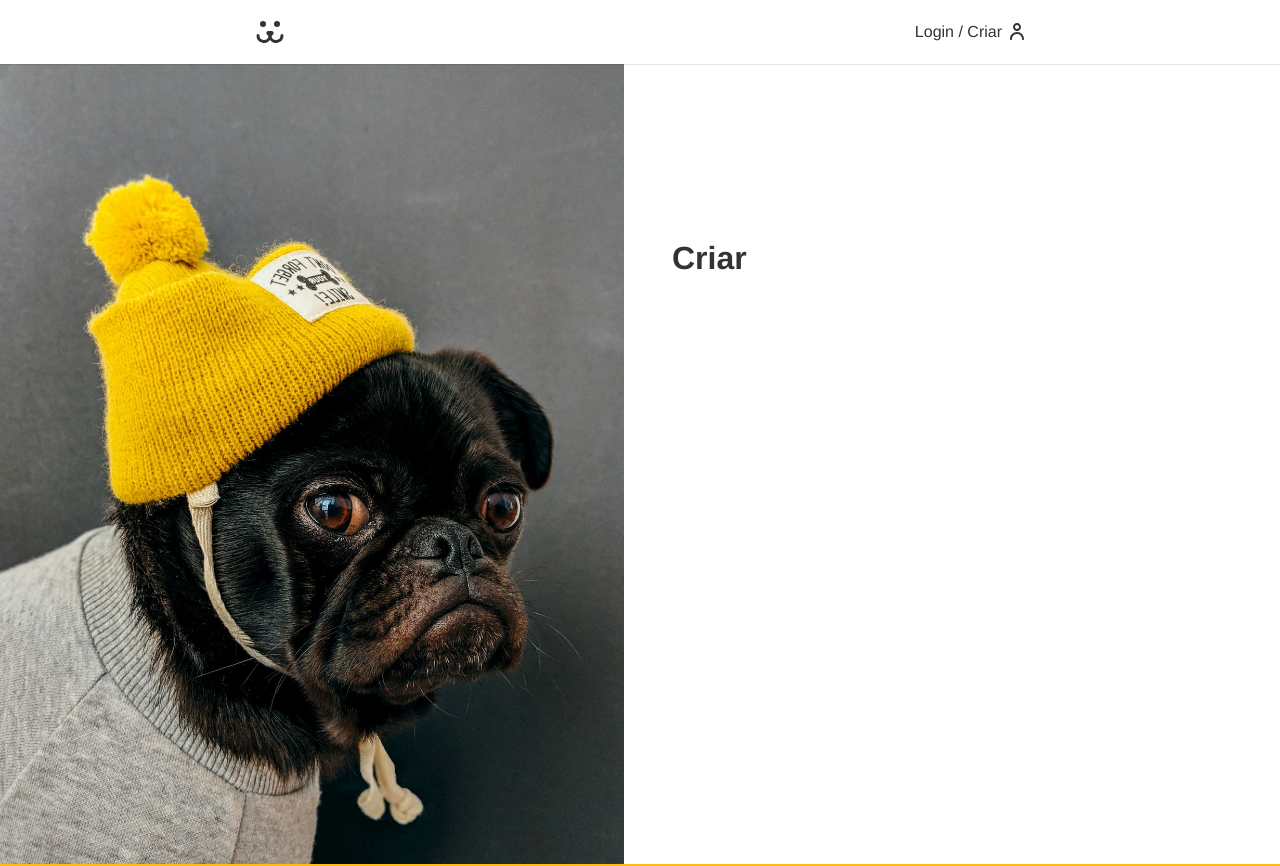
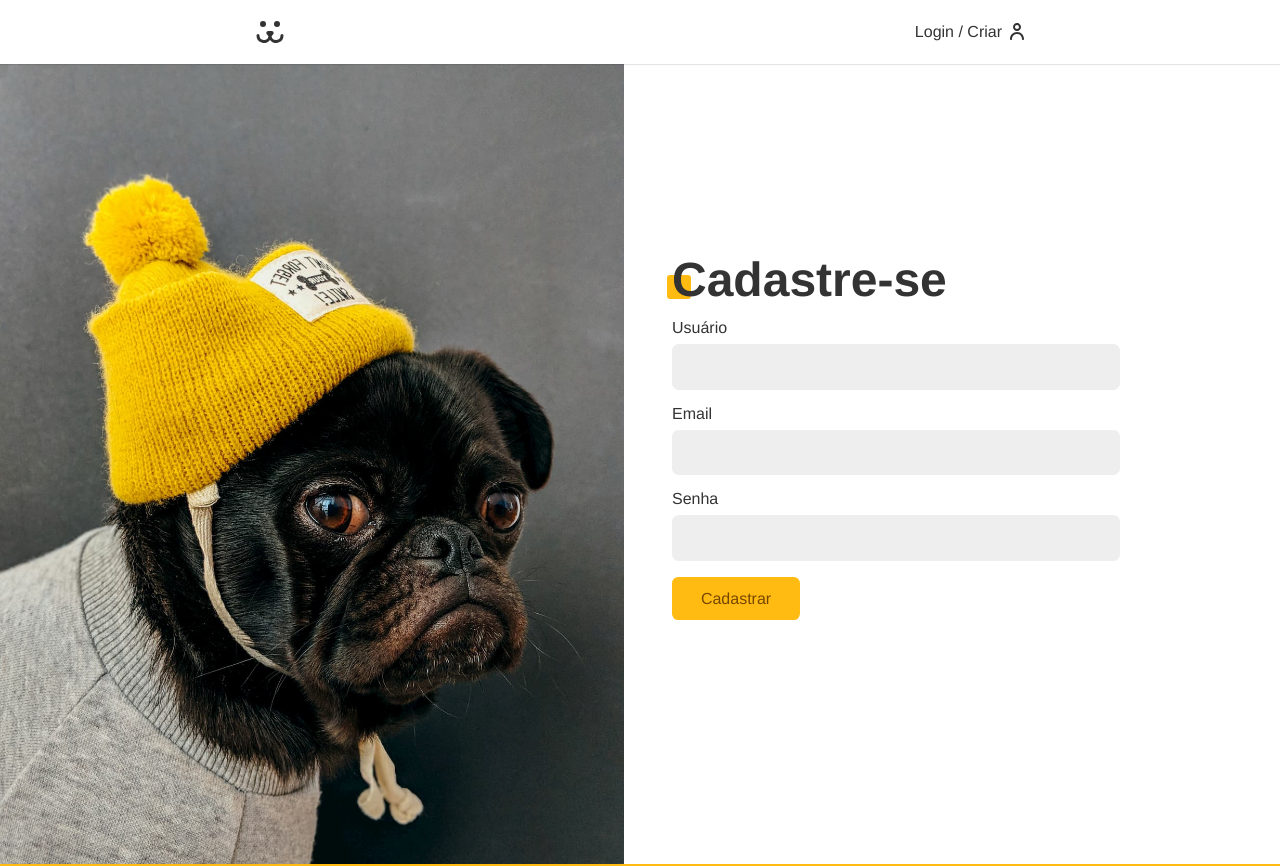
Before and after one commit to kabitschke/projetoDogs, a Next.js app: page /login/criar in a window 1280 px wide. Shown: the top 866 px of the page. Built offline with nearby package versions, Linux system fonts and the light colour scheme.

Commit message:
add user

```diff
--- /dev/null
+++ b/src/actions/user-post.ts
@@ -0,0 +1,34 @@
+"use server"
+
+import { USER_POST } from "@/functions/api";
+import apiError from "@/functions/api-error";
+import login from "./login";
+
+
+
+export default async function userPost(state: {}, formData: FormData) {
+  const username = formData.get('username') as string | null;
+  const email = formData.get('email') as string | null;
+  const password = formData.get('password') as string | null;
+
+  try {
+    if (!username || !email || !password) throw new Error('Preencha os dados');
+    if (password.length < 6)
+      throw new Error('A senha deve ter mais de 6 dígitos.');
+    const { url } = USER_POST();
+
+    const response = await fetch(url, {
+      method: 'POST',
+      body: formData,
+    })
+    if (!response.ok) throw new Error('Email ou usuário já cadastrado.')
+    const { ok } = await login({ ok: true, error: '' }, formData);
+    if (!ok) throw new Error('Erro ao logar.');
+
+    return { data: null, ok: true, error: '' };
+  } catch (error: unknown) {
+    return apiError(error);
+
+  }
+
+}
--- a/src/app/login/criar/page.tsx
+++ b/src/app/login/criar/page.tsx
@@ -1,3 +1,16 @@
+import LoginCriarForm from "@/components/login/login-criar-form";
+import { Metadata } from "next"
+
+export const medata: Metadata = {
+  title: 'Crie sua conta',
+  description: 'Crie sua conta no site dogs',
+};
+
 export default async function CriarPage() {
-  return <main><h1>Criar</h1></main>
+  return (
+    <div className="animeLeft">
+      <h1 className="title">Cadastre-se</h1>
+      <LoginCriarForm />
+    </div>
+  );
 }
--- a/src/app/login/page.tsx
+++ b/src/app/login/page.tsx
@@ -1,4 +1,9 @@
 import LoginForm from "@/components/login/login-form";
+import { Metadata } from "next";
+export const medata: Metadata = {
+  title: 'Login | Dogs',
+  description: 'Logue na sua conta no site dogs',
+};
 
 export default async function LoginPage() {
   return (
--- /dev/null
+++ b/src/components/login/login-criar-form.tsx
@@ -0,0 +1,61 @@
+'use client'
+
+import { useFormState, useFormStatus } from "react-dom";
+import Button from "@/components/forms/button";
+import React from "react";
+import Input from "@/components/forms/input";
+import ErrorMessage from "../helper/error-message";
+import styles from './login-form.module.css';
+import userPost from "@/actions/user-post";
+//DEU erro useFormState substitui por  React.useActionState
+
+function FormButton() {
+  const { pending } = useFormStatus();
+  return <>{pending ? <Button disabled={pending}>Cadastrando</Button> :
+    <Button>Cadastrar</Button>
+  }</>
+}
+
+export default function LoginCriarForm() {
+  const [state, action] = React.useActionState(userPost, {
+    ok: false,
+    error: '',
+    data: null
+  });
+
+
+  React.useEffect(() => {
+    if (state.ok) window.location.href = '/conta';
+
+  }, [state.ok]);
+
+  return (
+
+    <form action={action} className={styles.form}>
+      <Input
+        label={'Usuário'}
+        name={'username'}
+        type="text"
+      />
+
+      <Input
+        label={'Email'}
+        name={'email'}
+        type="email"
+      />
+
+      <Input
+        label={'Senha'}
+        name={'password'}
+        type="password"
+      />
+      <ErrorMessage error={state.error} />
+
+      <FormButton />
+
+    </form>
+
+
+
+  );
+}
--- a/src/functions/api.ts
+++ b/src/functions/api.ts
@@ -31,16 +31,10 @@
   };
 }
 
-export function USER_POST(body) {
+export function USER_POST() {
   return {
     url: API_URL + '/api/user',
-    options: {
-      method: 'POST',
-      headers: {
-        'Content-Type': 'application/json',
-      },
-      body: JSON.stringify(body),
-    },
+
   };
 }
 
```
Also changed, not shown: src/app/login/perdeu/page.tsx (+7 -0 lines), src/app/login/resetar/page.tsx (+7 -0 lines).
